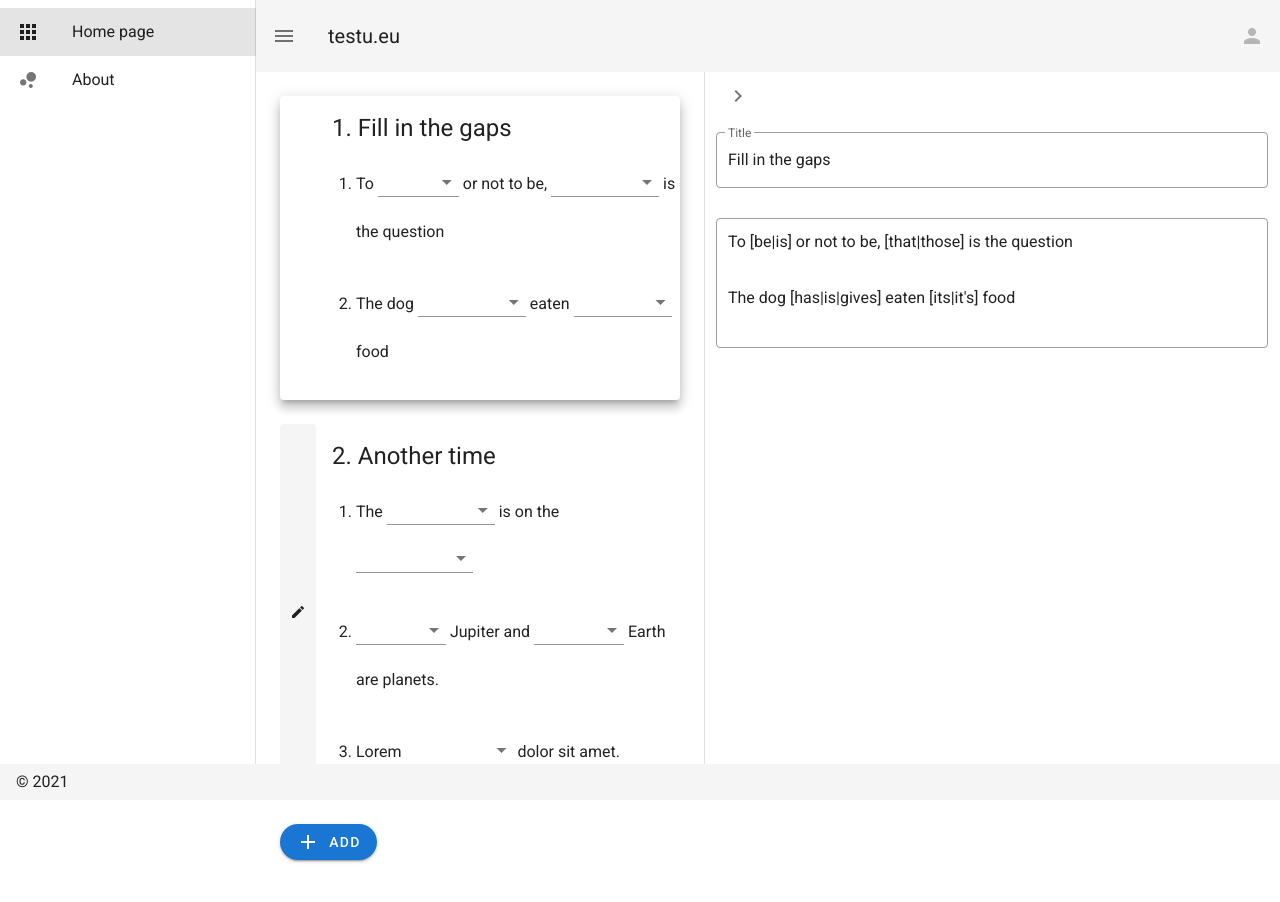
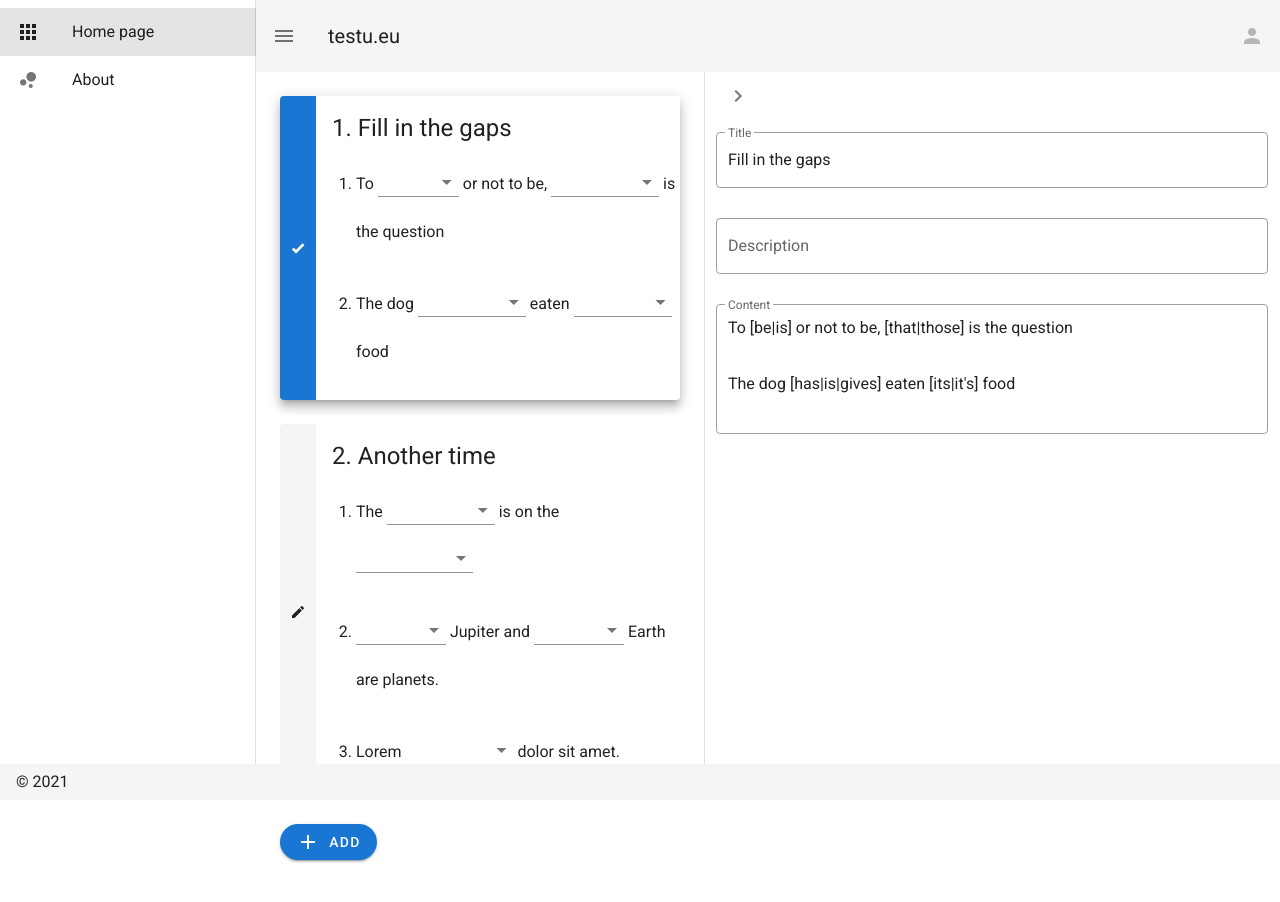
Before and after one commit to edukado-interreto/testu, a Nuxt app: page / in a window 1280 px wide. Both pictures are taken after a click on the button 298 px from the left and 200 px from the top of the page. Shown: the top 902 px of the page. Built offline with nearby package versions, Linux system fonts and the light colour scheme.

Commit message:
feat: description editing

```diff
--- a/components/GapsEditor.vue
+++ b/components/GapsEditor.vue
@@ -2,7 +2,11 @@
   <div class="editor">
     <div class="gap_demo">
       <ol>
-        <li v-for="(phrase, i) in parsed" :key="i">
+        <li
+          v-for="(phrase, i) in parsed"
+          :key="i"
+          class="pre-line"
+        >
           <template v-for="(token, j) in phrase">
             <PlayGapSelect
               :key="j"
@@ -18,7 +22,6 @@
         </li>
       </ol>
     </div>
-    <div v-if="false"><pre>{{ parsed }}</pre></div>
   </div>
 </template>
 <script>
@@ -53,11 +56,9 @@ export default {
 }
 </script>
 <style scoped>
-  pre {
-    white-space: break-spaces;
-  }
   li {
     margin-bottom: 1.5em;
     line-height: 3em;
   }
+  .pre-line { white-space: pre-line; }
 </style>
--- a/pages/index.vue
+++ b/pages/index.vue
@@ -19,9 +19,17 @@
           @input="update('title')"
           outlined
         ></v-text-field>
-
+        <v-textarea
+          v-model="current.description"
+          rows="1"
+          auto-grow
+          label="Description"
+          @input="update('description')"
+          outlined
+        ></v-textarea>
         <v-textarea
           v-model="current.code"
+          label="Content"
           @input="update('code')"
           auto-grow
           outlined
@@ -40,13 +48,17 @@
           <v-col
             class="flex-grow-0"
           >
-            <v-btn
-              x-small
-              depressed
-              @click="edit(i)"
-              :disabled="i == current.index"
-              :style="{ height: '100%', visibility: (i == current.index) ? 'hidden' : 'visible' }"
-            ><v-icon small>mdi-pencil</v-icon></v-btn>
+              <v-btn
+                x-small
+                depressed
+                @click="(i != current.index) ? edit(i) : (edit_drawer.show = false)"
+                :color="(i != current.index) ? undefined : 'primary'"
+                style="height: 100%; border-radius: 4px 0 0 4px;"
+              >
+                <v-icon small>
+                  {{ (i != current.index) ? 'mdi-pencil' : 'mdi-check-bold' }}
+                </v-icon>
+              </v-btn>
           </v-col>
           <v-col class="ms-4">
             <div class="headline my-4">
@@ -55,6 +67,10 @@
                 (no title)
               </span>
             </div>
+            <div
+              v-if="section.description"
+              class="body-2 mb-4 pre-line"
+            >{{ section.description }}</div>
             <GapsEditor
               v-if="section.type == 'gapFilling'"
               :code="section.code"
@@ -128,8 +144,9 @@ export default {
           { offset: 15 }
         )
       })
+      this.current.title = this.sheet[i].title
+      this.current.description = this.sheet[i].description
       this.current.code = this.sheet[i].code
-      this.current.title = this.sheet[i].title
     },
     add(type) {
       this.sheet.push({
@@ -157,3 +174,6 @@ export default {
   }
 }
 </script>
+<style scoped>
+  .pre-line { white-space: pre-line; }
+</style>
```
